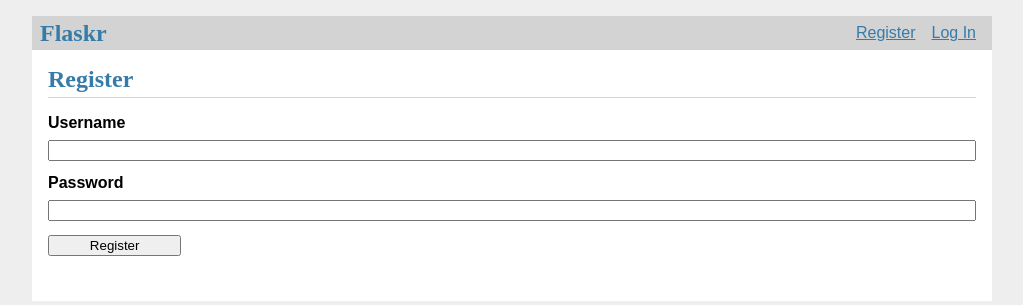
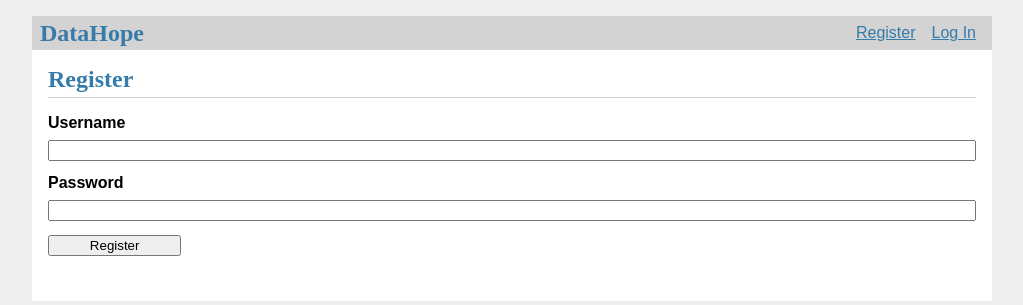
Before and after one commit to HelenRose01/CSC3131, a Flask app: page /auth/register in a window 1280 px wide. Shown: the top 305 px of the page, without its empty margins (128-1151 px from the left). Run offline with Flask 2, Linux system fonts and the light colour scheme.

Commit message:
Changed Heading to actual name of webpage

```diff
--- a/CSC3131/flaskr/templates/base.html
+++ b/CSC3131/flaskr/templates/base.html
@@ -1,8 +1,8 @@
 <!doctype html>
-<title>{% block title %}{% endblock %} - Flaskr</title>
+<title>{% block title %}{% endblock %} - DataHope</title>
 <link rel="stylesheet" href="{{ url_for('static', filename='style.css') }}">
 <nav>
-  <h1>Flaskr</h1>
+  <h1>DataHope</h1>
   <ul>
     {% if g.user %}
       <li><span>{{ g.user['username'] }}</span>
```
